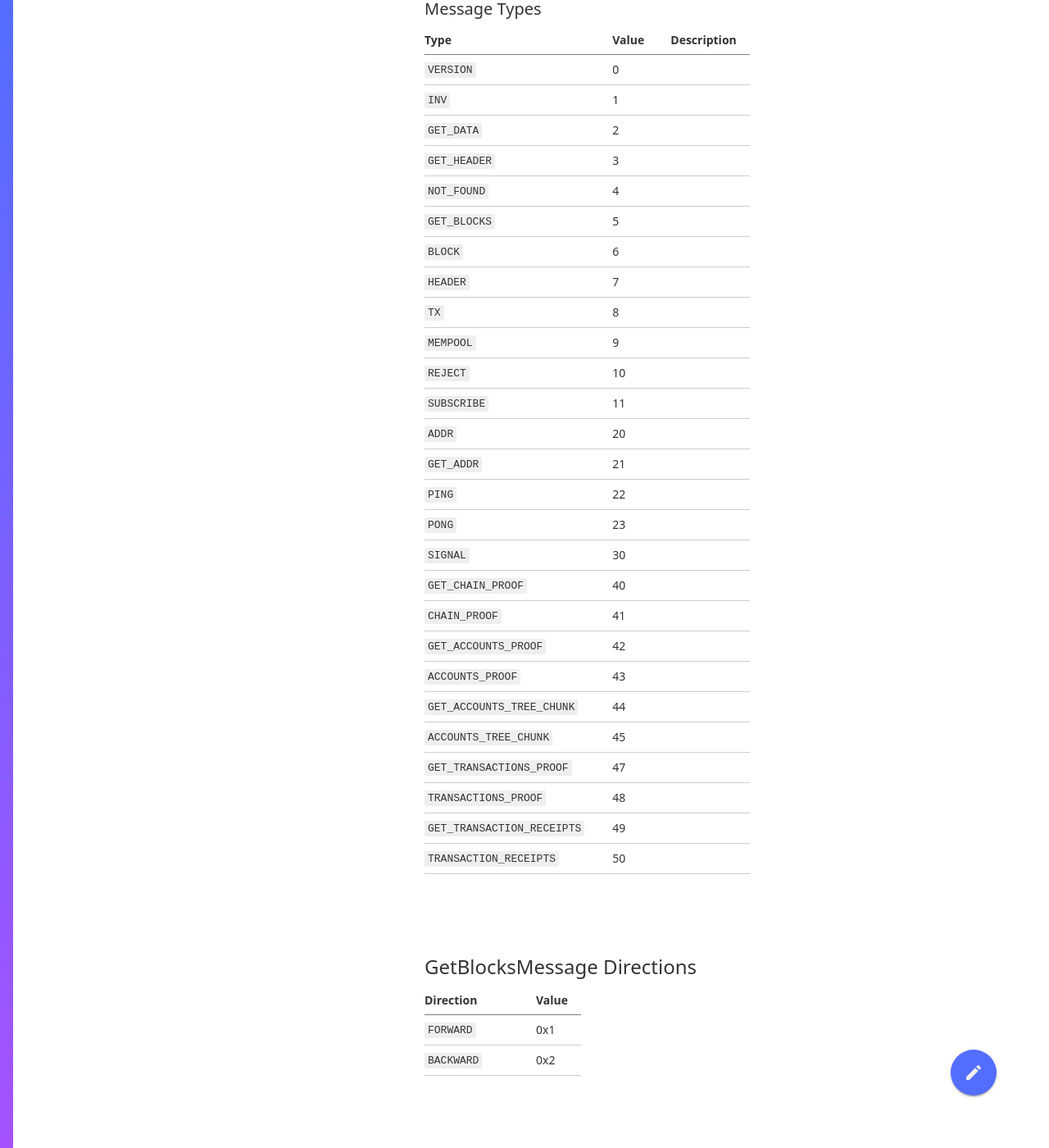
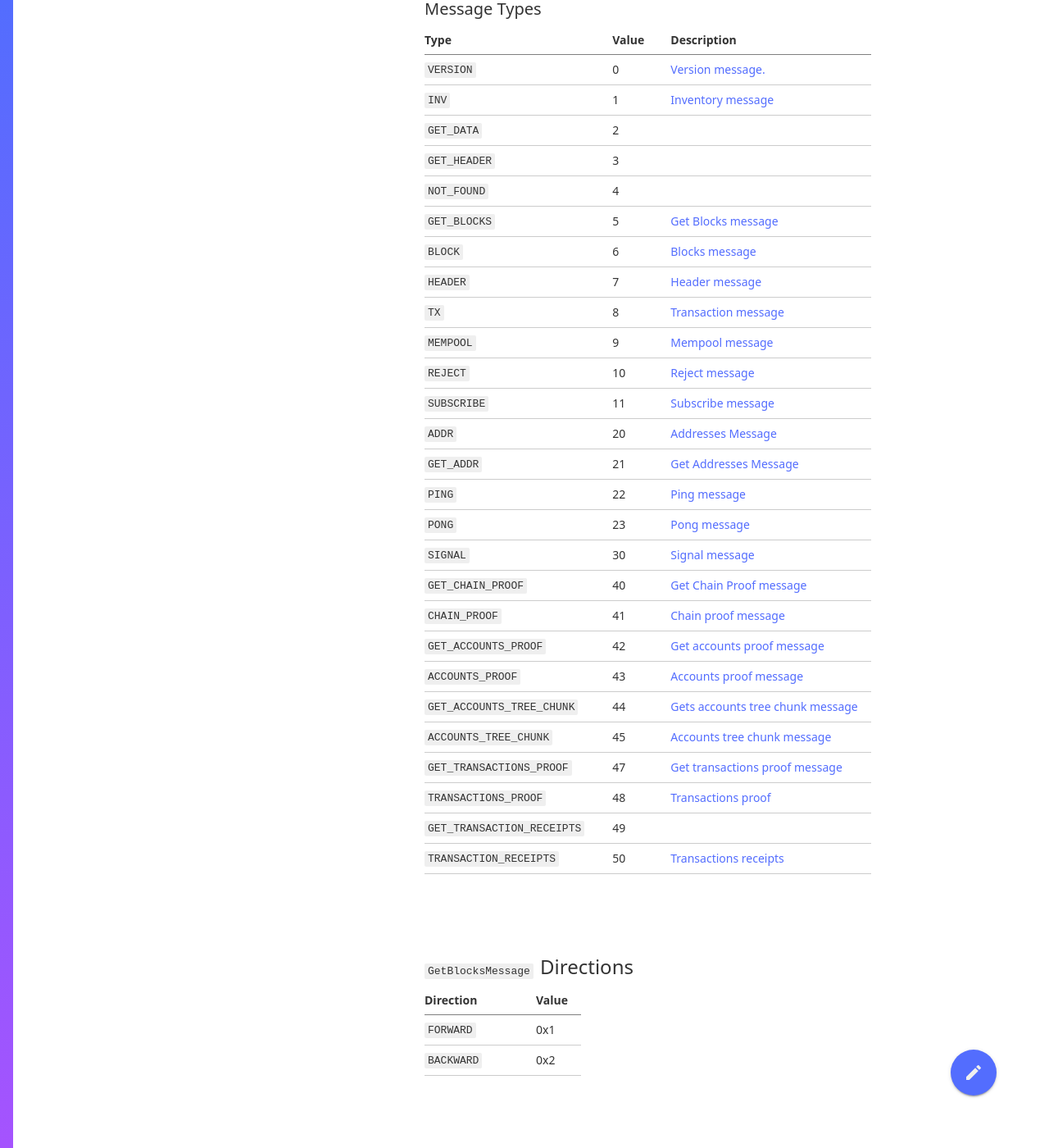
Before and after one commit to nimiq-network/developer-reference, a Jekyll site: the page built from chapters/constants.md, in a window 1280 px wide and 1400 px high, scrolled down 6120 px. Shown: the whole window at 82% size. Built offline with Jekyll 4.4.1, drawn with Linux system fonts in a browser that asks for light colours; our own code applies the rules of GitHub Pages for plain Markdown files; some of the changed text lies outside the part shown.

Commit message:
Adds links to messages/message/types

```diff
--- a/chapters/constants.md
+++ b/chapters/constants.md
@@ -103,14 +103,14 @@ category: "Higher level concepts"
 |`BANNED`					|6			|State of a peer address that have been banned.												|
 
 
-## SignalId
+## Signal Id Serialized Size
 
 |**Parameter**				|**Value**	|**Description**											|
 |--------------------------	|----------	|----------------------------------------------------------	|
 |`SERIALIZED_SIZE`			|16			|Size in bytes of the serialized signal.					|
 
 
-## Transaction Receipts Message
+## Transaction Receipts Message Maximum Count
 
 |**Parameter**				|**Value**	|**Description**												|
 |--------------------------	|----------	|--------------------------------------------------------------	|
@@ -126,7 +126,6 @@ category: "Higher level concepts"
 
 ## Reject Message Code
 
-
 |**Flag**					|**Value**	|
 |--------------------------	|----------	|
 |`REJECT_MALFORMED`			|0x01		|
@@ -147,35 +146,35 @@ category: "Higher level concepts"
 
 |**Type**					|**Value**	|**Description**											|
 |--------------------------	|----------	|----------------------------------------------------------	|
-|`VERSION`					|0			|															|
-|`INV`						|1			|															|
+|`VERSION`					|0			|	[Version message.](/messages.md#version-message)														|
+|`INV`						|1			|	[Inventory message](/messages.md#inventory-message)														|
 |`GET_DATA`					|2			|															|
 |`GET_HEADER`				|3			|															|
 |`NOT_FOUND`				|4			|															|
-|`GET_BLOCKS`				|5			|															|
-|`BLOCK`					|6			|															|
-|`HEADER`					|7			|															|
-|`TX`						|8			|															|
-|`MEMPOOL`					|9			|															|
-|`REJECT`					|10			|															|
-|`SUBSCRIBE`				|11			|															|
-|`ADDR`						|20			|															|
-|`GET_ADDR`					|21			|															|
-|`PING`						|22			|															|
-|`PONG`						|23			|															|
-|`SIGNAL`					|30			|															|
-|`GET_CHAIN_PROOF`			|40			|															|
-|`CHAIN_PROOF`				|41			|															|
-|`GET_ACCOUNTS_PROOF`		|42			|															|
-|`ACCOUNTS_PROOF`			|43			|															|
-|`GET_ACCOUNTS_TREE_CHUNK`	|44			|															|
-|`ACCOUNTS_TREE_CHUNK`		|45			|															|
-|`GET_TRANSACTIONS_PROOF`	|47			|															|
-|`TRANSACTIONS_PROOF`		|48			|															|
-|`GET_TRANSACTION_RECEIPTS`	|49			|															|
-|`TRANSACTION_RECEIPTS`		|50			|															|
+|`GET_BLOCKS`				|5			|	[Get Blocks message](/messages.md#get-blocks-message)														|
+|`BLOCK`					|6			|	[Blocks message](/messages.md#block-message)														|
+|`HEADER`					|7			|	[Header message](/messages.md#header-message)														|
+|`TX`						|8			|	[Transaction message](/messages.md#transaction-message)														|
+|`MEMPOOL`					|9			|	[Mempool message](/messages.md#mempool-message)														|
+|`REJECT`					|10			|	[Reject message](/messages.md#reject-message)														|
+|`SUBSCRIBE`				|11			| [Subscribe message](/messages.md#subscribe-message)															|
+|`ADDR`						|20			|	[Addresses Message](/messages.md#addresses-message)														|
+|`GET_ADDR`					|21			|	[Get Addresses Message](/messages.md#get-addresses-message)														|
+|`PING`						|22			|	[Ping message](/messages.md#ping-message)														|
+|`PONG`						|23			|	[Pong message](/messages.md#pong-message)														|
+|`SIGNAL`					|30			|	[Signal message](/messages.md#signal-message)														|
+|`GET_CHAIN_PROOF`			|40			|	[Get Chain Proof message](/messages.md#get-chain-proof-message)														|
+|`CHAIN_PROOF`				|41			|	[Chain proof message](#chain-proof-message)														|
+|`GET_ACCOUNTS_PROOF`		|42			| [Get accounts proof message](/messages.md#get-accounts-proof-message)															|
+|`ACCOUNTS_PROOF`			|43			|	[Accounts proof message](/messages.md#accounts-proof-message)														|
+|`GET_ACCOUNTS_TREE_CHUNK`	|44			|	[Gets accounts tree chunk message](/messages.md#get-accounts-tree-chunk-message)														|
+|`ACCOUNTS_TREE_CHUNK`		|45			|	[Accounts tree chunk message](/messages.md#accounts-tree-chunk-message)														|
+|`GET_TRANSACTIONS_PROOF`	|47			|	[Get transactions proof message](/messages.md#get-transactions-proof-message)														|
+|`TRANSACTIONS_PROOF`		|48			|	[Transactions proof](/messages.md#transactions-proof-message)														|
+|`GET_TRANSACTION_RECEIPTS`	|49			|											|
+|`TRANSACTION_RECEIPTS`		|50			|	[Transactions receipts](/messages.md#transactions-receipts-message)														|
 
-## GetBlocksMessage Directions
+## `GetBlocksMessage` Directions
 
 |**Direction**	|**Value**	|
 |--------------	|----------	|
@@ -288,7 +287,7 @@ category: "Higher level concepts"
 
 
 
-# PartialLightChain State
+## PartialLightChain State
 
 |**Parameter**			|**Value**	|**Description**													|
 |----------------------	|----------	|------------------	|
@@ -298,7 +297,7 @@ category: "Higher level concepts"
 |`PROVE_BLOCKS`			|2			|(?)				|
 |`COMPLETE`				|3			|(?)				|
 
-# LightConsensusAgent
+## LightConsensusAgent
 
 |**Parameter**							|**Value**	|**Description**	|
 |--------------------------------------	|----------	|------------------	|
@@ -321,7 +320,7 @@ category: "Higher level concepts"
 |`TRANSACTIONS_MAX_COUNT`	|50000		|Maximum lenght of the mempool, oldest transactions are evicted from the mempool if it grows too large than this value. |
 |`TRANSACTIONS_EVICT_COUNT`	|5000		|Amount of transaction to be evicted each time. |
 
-# NanoConsensusAgent
+## NanoConsensusAgent
 
 |**Parameter**					|**Value**	|**Description**											|
 |------------------------------	|----------	|----------------------------------------------------------	|
```
Also changed, not shown: other parts of chapters/constants.md (+1 -1 lines).
